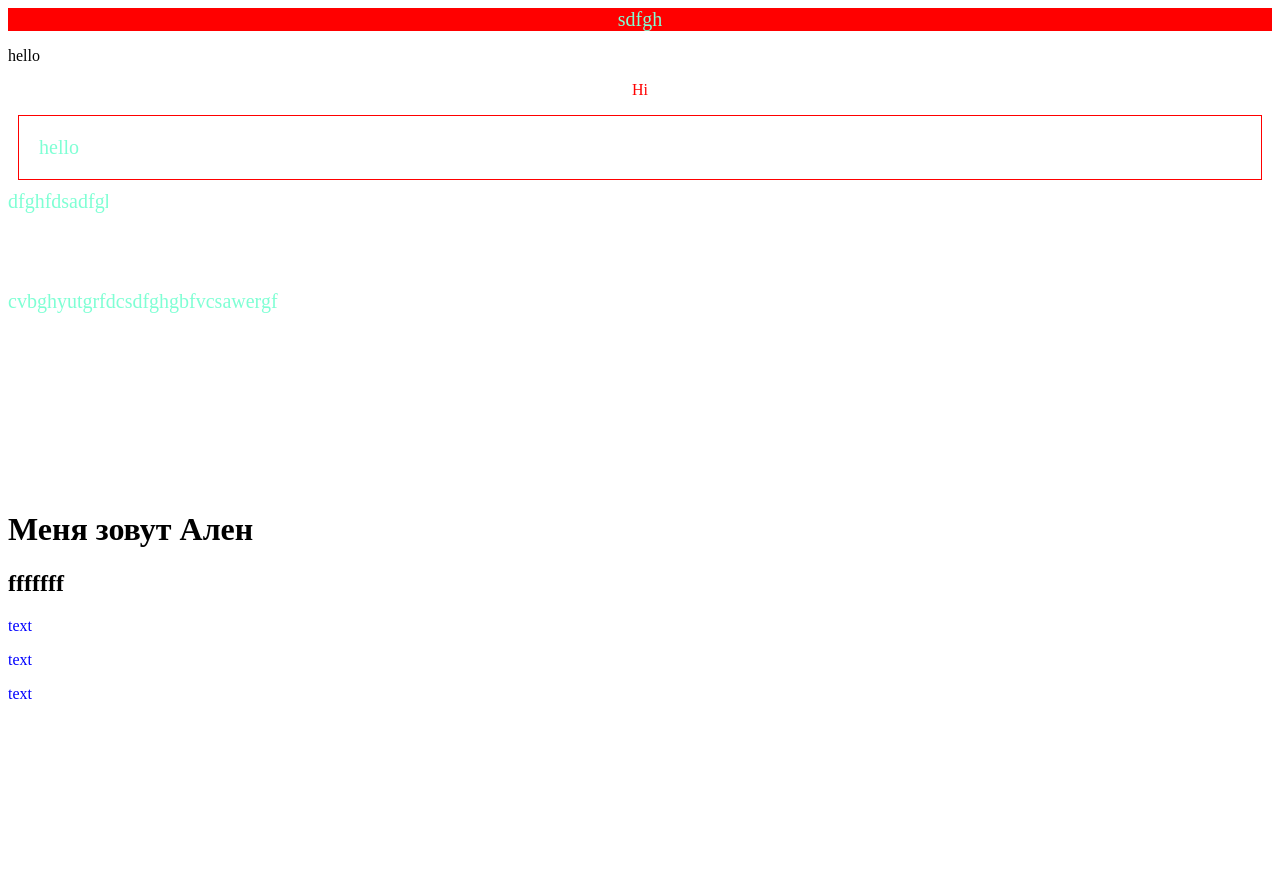
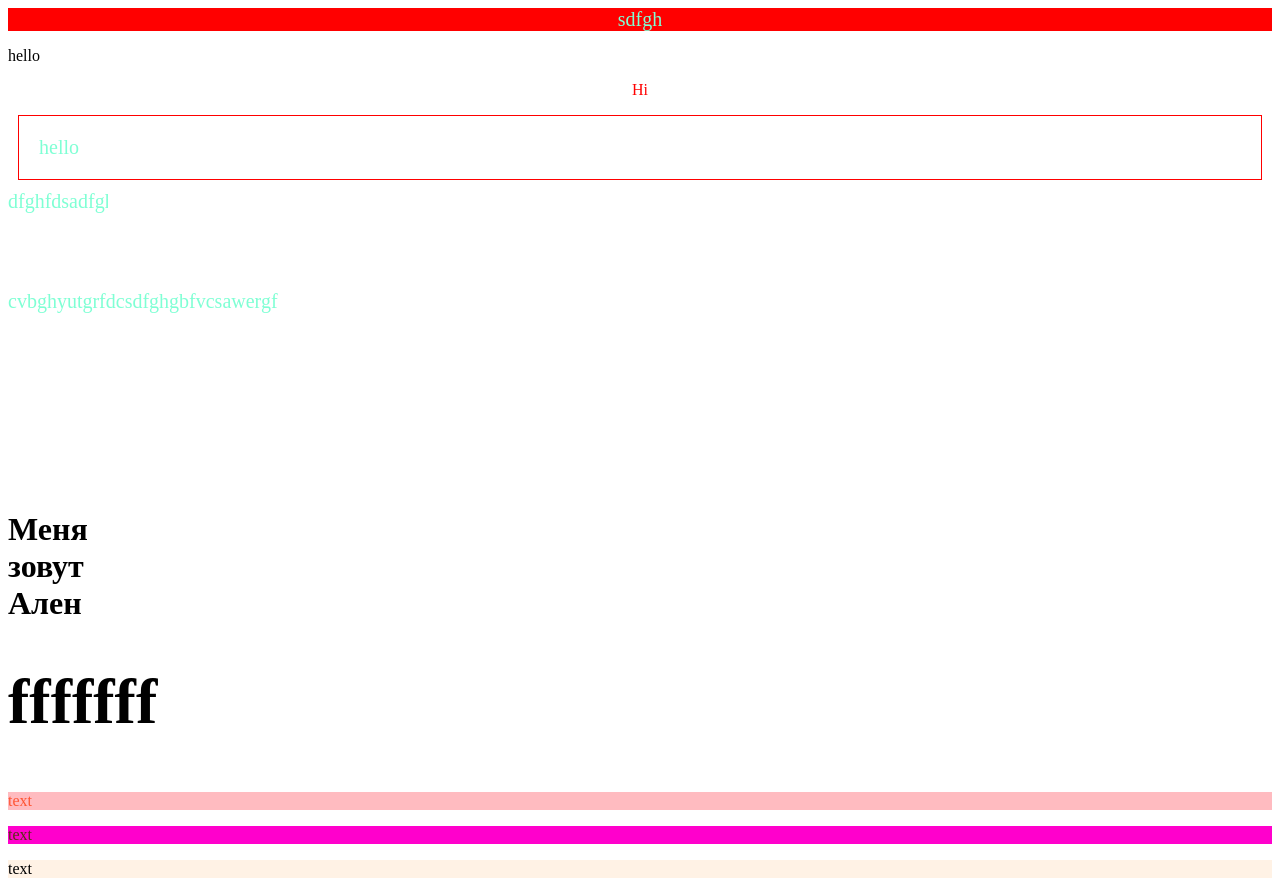
Before and after one commit to TsanAlen/project.c, a plain HTML site: page 3.1.html in a window 1280 px wide. Before the commit the page ends 800 px from the top, so only its background shows below. Drawn offline with Linux system fonts and the light colour scheme.

Commit message:
Update 3.1.html

```diff
--- a/3.1.html
+++ b/3.1.html
@@ -5,7 +5,7 @@
     <meta charset="UTF-8">
     <meta name="viewport" content="width=device-width, initial-scale=1.0">
     <title>Document</title>
-    <link rel="stylesheet" href="2.5.css">
+    <link rel="stylesheet" href="3.1.css">
 </head>
 
 <body>
```
